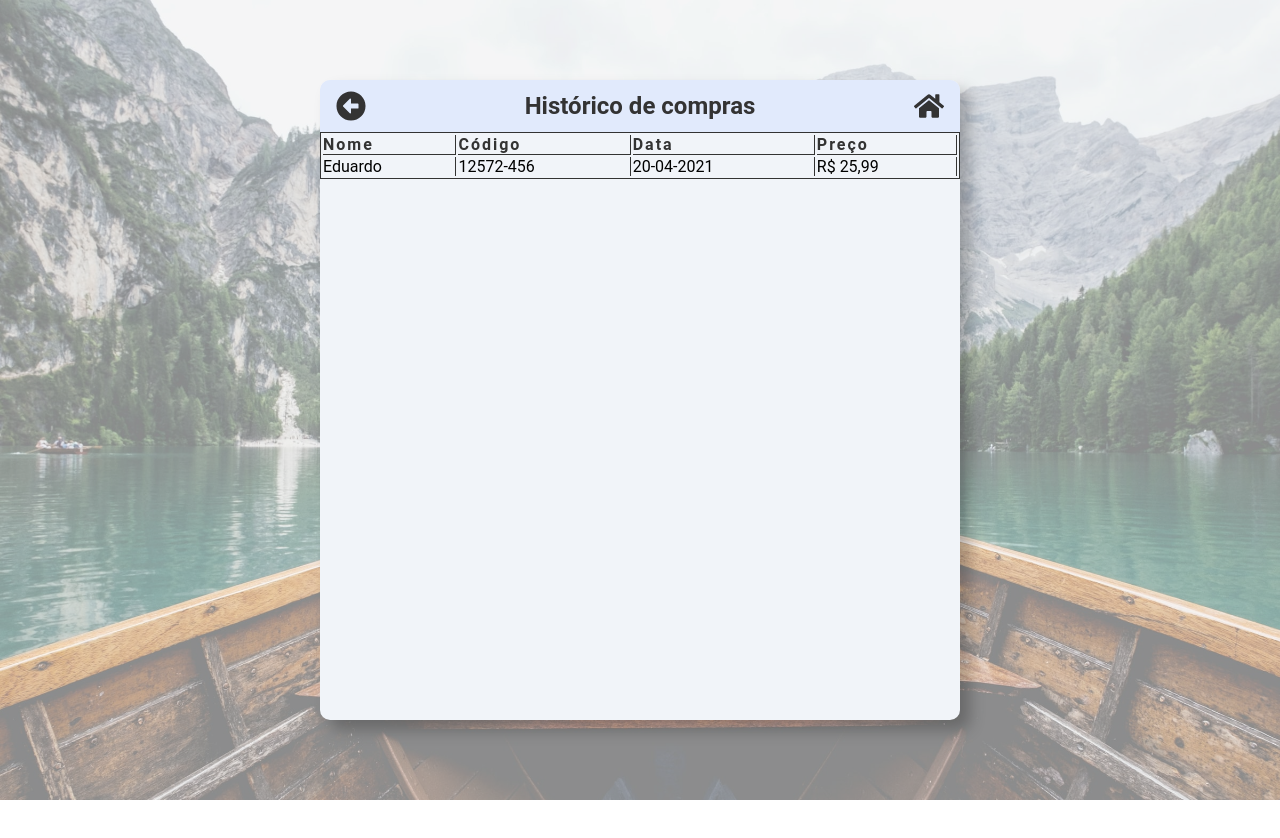
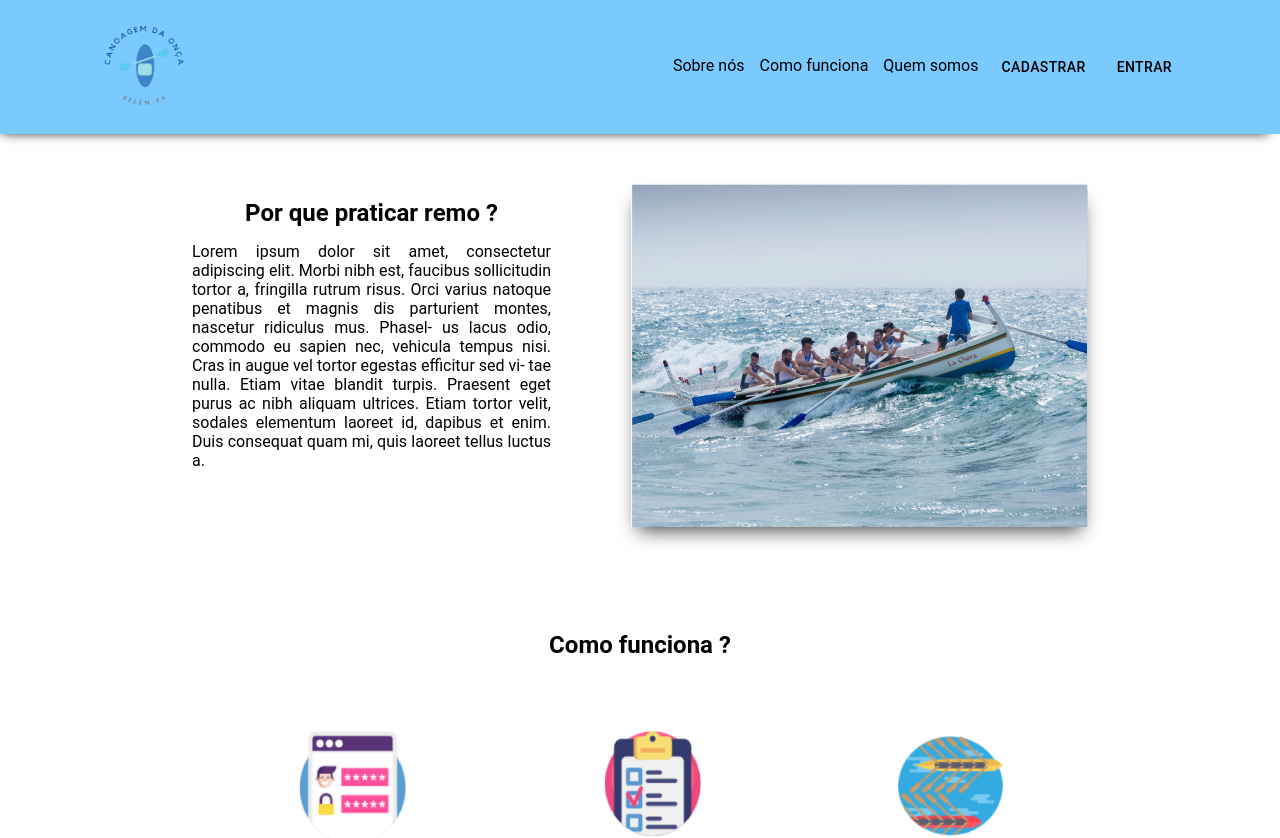
Before and after one commit to Jose-Nonato/Kayake-da-Onca, a React (Create React App) app in the folder app/: page / in a window 1280 px wide. Shown: the top 838 px of the page. Before the commit the page ends 800 px from the top, so only its background shows below. Built offline with nearby package versions, Linux system fonts and the light colour scheme; data requests are answered from the project's data file.

Commit message:
Atualizado

```diff
--- a/app/src/App.js
+++ b/app/src/App.js
@@ -9,14 +9,15 @@ import './global.css';
 
 function App() {
   return (
-    // <BrowserRouter>
-    //   <Routes>
-    //     <Route path='/' element={<About/>}/>
-    //     <Route path='/dashboard' element={<Dashboard/>}/>
-    //     <Route path='/schedule' element={<Schedule/>}/>
-    //   </Routes>
-    // </BrowserRouter>
-    <Historic/>
+    <BrowserRouter>
+      <Routes>
+        <Route path='/' element={<About/>}/>
+        <Route path='/dashboard' element={<Dashboard/>}/>
+        <Route path='/schedule' element={<Schedule/>}/>
+        <Route path='/historic' element={<Historic/>}/>
+      </Routes>
+    </BrowserRouter>
+
   );
 }
 
--- /dev/null
+++ b/app/src/components/cardHowGo/cardHowGo.js
@@ -0,0 +1,31 @@
+import './style'
+
+function CardHowGo(props){
+    return(
+        <div className="card__how__go">
+
+        <div className='imgBx'>
+            <img src={props.imgCard} alt={props.alternativeText}/>
+        </div>
+
+        <div className='infoBtn'>
+            <span>
+            i
+            </span>
+        </div>
+        <div className='content'>
+            <div className='infoText'>
+                <h3>Kayake</h3>
+                <p>
+                    Donec commodo, lacus ut rutrum aliquam,
+                    nibh elit rutrum risus, finibus venenatis tellus
+                    sapien at quam. Donec rhoncus turpis massa,
+                    quis pellentesque turpis vestibulum in.
+                </p>
+            </div>
+        </div>
+    </div>
+    )
+}
+
+export default CardHowGo
--- /dev/null
+++ b/app/src/components/cardHowGo/style.js
@@ -0,0 +1,117 @@
+import styled from "styled-components";
+
+
+export const Container= styled.div`
+
+    .card__how__go{
+        position: relative;
+        width: 450px;
+        height: 300px;
+        background-color: white;
+        box-shadow: 8px 8px 12px rgba(0, 0, 0, 0.25);
+        margin-left: 2rem;
+        margin-top: 1rem;
+  }
+   .imgBx{
+        position: relative;
+        width: 100%;
+        height: 120px;
+        overflow: hidden;
+  }
+   .imgBx img
+  {
+        position: absolute;
+        top: 0;
+        left: 0;
+        width: 100%;
+        height: 100%;
+        object-fit: cover;
+  }
+   .content{
+        position: absolute;
+        bottom: 1rem;
+        padding: 8px 16px;
+        display: flex;
+
+
+  }
+  .infoText{
+      h3{
+          margin-bottom: 8px;
+      }
+  }
+   .infoBtn{
+       display: flex;
+       justify-content: center;
+       align-items: center;
+        cursor: pointer;
+        position: absolute;
+        right: 20px;
+        top: 46%;
+        width: 36px;
+        height: 36px;
+        border-radius: 50%;
+        background: #333;
+
+        span{
+            font-size: 1rem;
+            font-weight: bold;
+            color: white;
+        }
+  }
+
+  .activities{
+      display: flex;
+      justify-content: space-evenly;
+  }
+  .card__activities{
+      position: relative;
+        padding: 8px 16px;
+      width: 300px;
+      background: #FFFFFF;
+        box-shadow: 5px 12px 8px rgba(0, 0, 0, 0.25);
+        border-radius: 20px;
+
+        img{
+            width:100px;
+        }
+        .title__activities{
+            display: flex;
+            align-items:center;
+        }
+        .btn{
+            display: flex;
+            flex-direction: column;
+
+            .btn-func{
+                display: flex;
+                align-items:center;
+
+            }
+        }
+        button{
+            border: 0;
+            border-radius: 50%;
+            background: #333;
+            width: 48px;
+            margin-top: 1rem;
+            height: 48px;
+            color: #fff;
+            font-size: 2rem;
+            cursor: pointer;
+            display: flex;
+            justify-content:center;
+            align-items: center;
+
+        }
+        span{
+            font-weight: 500;
+            margin-left: .5rem;
+            margin-top: 15px;
+            text-align: center;
+        }
+        .footer{
+            margin-top: 2rem;
+        }
+  }
+`;
--- a/app/src/components/header/header.js
+++ b/app/src/components/header/header.js
@@ -12,7 +12,7 @@ function Header() {
             <div className="links">
                 <a href="/dashboard">Inicio</a>
                 <a href="/schedule">Agenda</a>
-                <a href="/">Histórico</a>
+                <a href="/historic">Histórico</a>
                 <a href="/">Sair</a>
             </div>
         </Container>
--- a/app/src/database/db.json
+++ b/app/src/database/db.json
@@ -5,6 +5,12 @@
       "senha": "124edu",
       "email": "eduardo@gmail.com",
       "id": 1
+    },
+    {
+      "nome": "Eduardo Maeda de Oliveira Araujo",
+      "senha": "1234",
+      "email": "maeda_oliveira@hotmail.com",
+      "id": 2
     }
   ]
 }
--- /dev/null
+++ b/app/src/services/client-serice.js
@@ -0,0 +1,36 @@
+const listaClientes = () =>{
+    return fetch(`http://localhost:4000/user`)
+    .then(resposta =>{
+        if(resposta.ok){
+            return resposta.json()
+        }
+        throw new Error("Não foi possível listar os clientes")
+    })
+}
+
+const criaCliente = (nome, senha, email) =>{
+    return fetch(`http://localhost:4000/user`,{
+        method: 'POST',
+        headers:{
+            'Content-Type': 'application/json'
+        },
+        body: JSON.stringify({
+            nome: nome,
+            senha: senha,
+            email: email
+
+        })
+    })
+    .then(resposta =>{
+        if(resposta.ok){
+            return resposta.body
+        }
+        throw new Error("Não foi possível criar o clientes")
+
+    })
+}
+
+export const clientService ={
+    criaCliente,
+    listaClientes
+}
--- a/app/src/views/about/about.js
+++ b/app/src/views/about/about.js
@@ -9,6 +9,8 @@ import Logo from '../../assets/logo.png';
 
 import { Container, Card } from './styles.js';
 import Footer from '../../components/footer/footer.js';
+
+import { clientService } from '../../services/client-serice';
 
 import Button from '@material-ui/core/Button';
 import Modal from '@material-ui/core/Modal';
@@ -23,6 +25,48 @@ function About() {
     const [openCad, setOpenCad] = useState(false);
     const handleOpenCad = () => setOpenCad(true);
     const handleCloseCad = () => setOpenCad(false);
+
+    let jsonData = clientService.listaClientes()
+
+
+    const [name, setName] = useState("")
+    const [email, setEmail] = useState("")
+    const [password, setPassword] = useState("")
+    const [confirmedPassword, setConfirmedPassword] = useState("")
+
+    function handlePassword(e){
+        console.log(e.target.value)
+        setPassword(e.target.value)
+    }
+    function handleEmail(e){
+        console.log(e.target.value)
+        setEmail(e.target.value)
+    }
+    function handleName(e){
+        console.log(e.target.value)
+        setName(e.target.value)
+    }
+    function handleConfirmedPassword(e){
+        console.log(e.target.value)
+        setConfirmedPassword(e.target.value)
+    }
+
+    function onRegister(){
+        if(confirmedPassword == password){
+            clientService.criaCliente(name,password,email)
+
+        }
+    }
+
+    function onLogin(){
+        jsonData.then(response=>{
+            response.forEach(element => {
+                if(element.senha == password && element.email){
+                    window.location.href = "http://localhost:3000/dashboard"
+                }
+            })
+        })
+    }
 
     const [openIn, setOpenIn] = useState(false);
     const handleOpenIn = () => setOpenIn(true);
@@ -63,6 +107,7 @@ function About() {
                             name="email"
                             autoComplete="email"
                             variant="outlined"
+                            onChange={handleEmail}
                             className='input'
                         />
                         <TextField
@@ -71,9 +116,10 @@ function About() {
                             type="password"
                             name="password"
                             variant="outlined"
+                            onChange={handlePassword}
                             className='input'
                         />
-                        <Button variant="contained" color="primary">Entrar</Button>
+                        <Button variant="contained" onClick={onLogin} color="primary">Entrar</Button>
                     </Grid>
                 </Card>
             </Modal>
@@ -96,6 +142,7 @@ function About() {
                             type="name"
                             name="name"
                             variant="outlined"
+                            onChange={handleName}
                             className='input'
                         />
                         <TextField
@@ -105,6 +152,7 @@ function About() {
                             name="email"
                             autoComplete="email"
                             variant="outlined"
+                            onChange={handleEmail}
                             className='input'
                         />
                         <TextField
@@ -113,6 +161,7 @@ function About() {
                             type="password"
                             name="password"
                             variant="outlined"
+                            onChange={handlePassword}
                             className='input'
                         />
                         <TextField
@@ -121,13 +170,13 @@ function About() {
                             type="password"
                             name="password"
                             variant="outlined"
+                            onChange={handleConfirmedPassword}
                             className='input'
                         />
-                        <Button variant="contained" color="primary">Cadastrar</Button>
+                        <Button variant="contained" onClick={onRegister} color="primary">Cadastrar</Button>
                     </Grid>
                 </Card>
             </Modal>
-
             <header>
                 <div className='logo'>
                     <img src={Logo} alt='logo'/>
--- a/app/src/views/historic/historic.js
+++ b/app/src/views/historic/historic.js
@@ -5,6 +5,10 @@ import { Container } from "./style";
 import boatBackground from './assets/boat-background.jpg'
 
 function Historic(){
+
+    function goBack(){
+        window.location.href="/dashboard"
+    }
     return(
         <Container>
             <div className="boxOverall">
@@ -12,9 +16,9 @@ function Historic(){
                 <section>
                     <div className="box">
                         <div className="historic__menu">
-                            <FaArrowAltCircleLeft className="iconHome" size={'30px'}/>
+                            <FaArrowAltCircleLeft onClick={goBack} className="iconHome" size={'30px'}/>
                             <h1>Histórico de compras</h1>
-                            <FaHome className="iconHome" size={'30px'}/>
+                            <FaHome onClick={goBack} className="iconHome" size={'30px'}/>
                         </div>
 
 
```
Also changed, not shown: app/src/views/schedule/schedule.js (+15 -54 lines).
